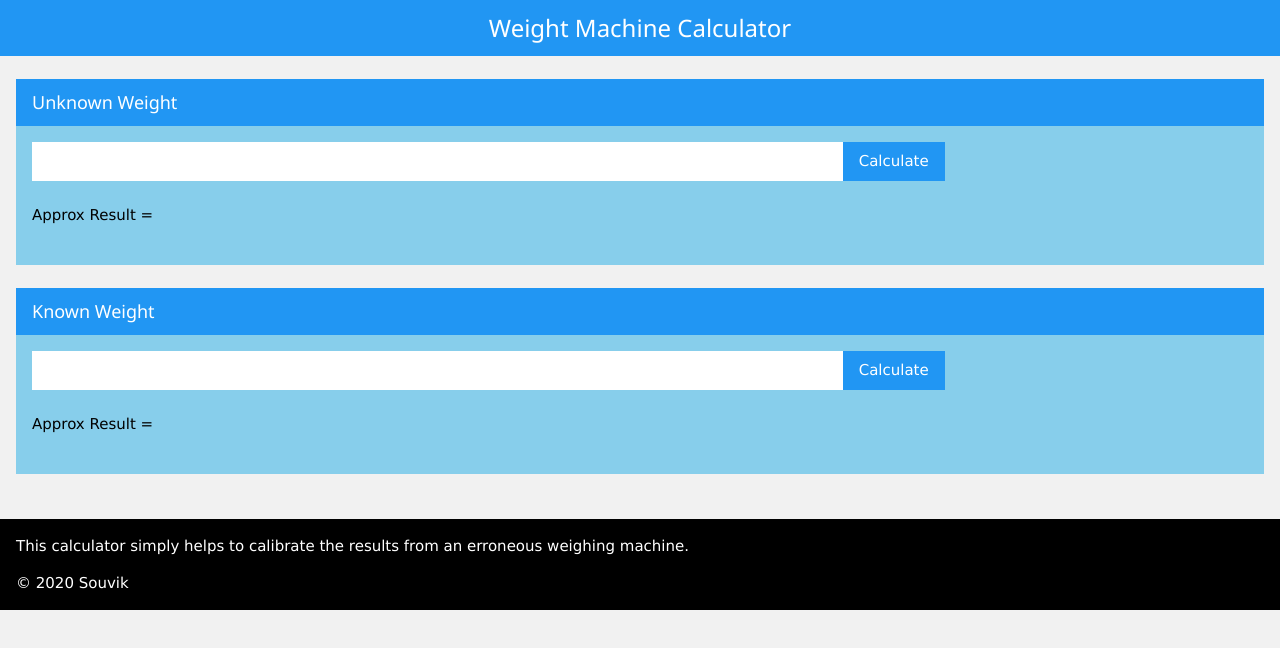
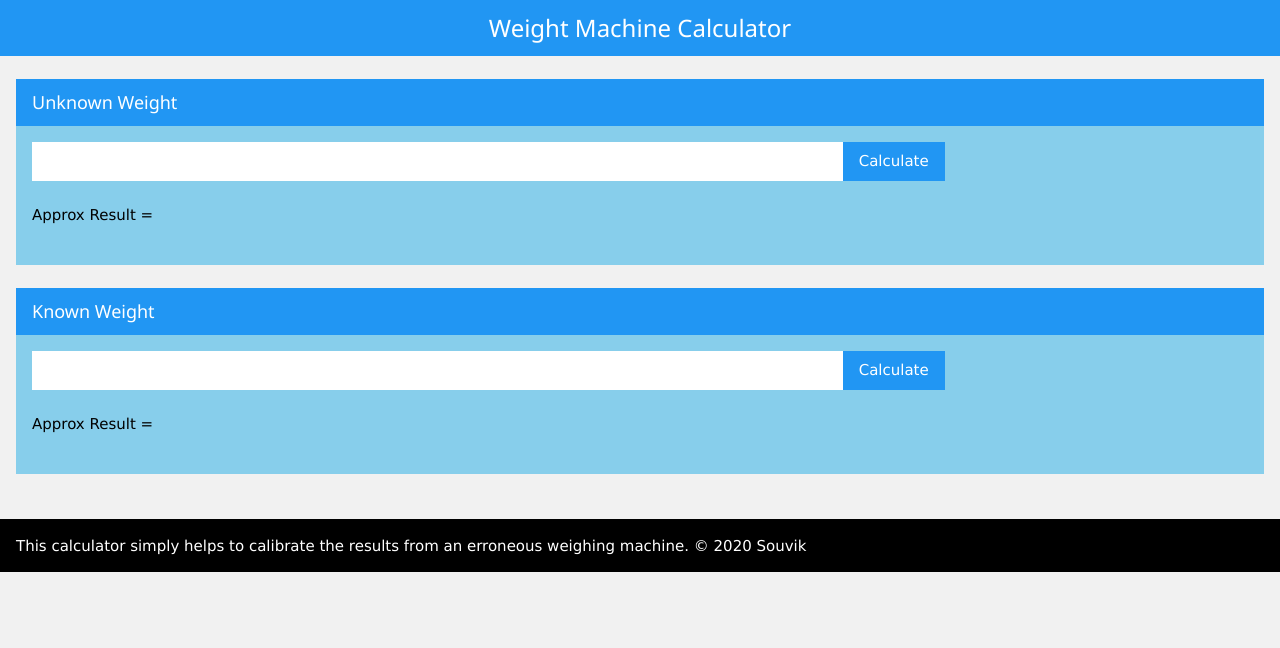
Before and after one commit to Souvik7cd/shri-krishna-logistics, a website: page index.html in a window 1280 px wide. Drawn offline with nearby package versions, Linux system fonts and the light colour scheme.

Commit message:
1 file modified

```diff
--- a/index.html
+++ b/index.html
@@ -67,8 +67,8 @@
     }
   </script>
   <br><br>
-  <footer class="w3-container w3-black">
-    <p>This calculator simply helps to calibrate the results from an erroneous weighing machine.</p> <p>&copy; 2020 Souvik</p>
+  <footer class="w3-bottom-bar w3-container w3-black">
+    <p>This calculator simply helps to calibrate the results from an erroneous weighing machine. &copy;&nbsp;2020&nbsp;Souvik</p>
   </footer>
 </body>
 
```
